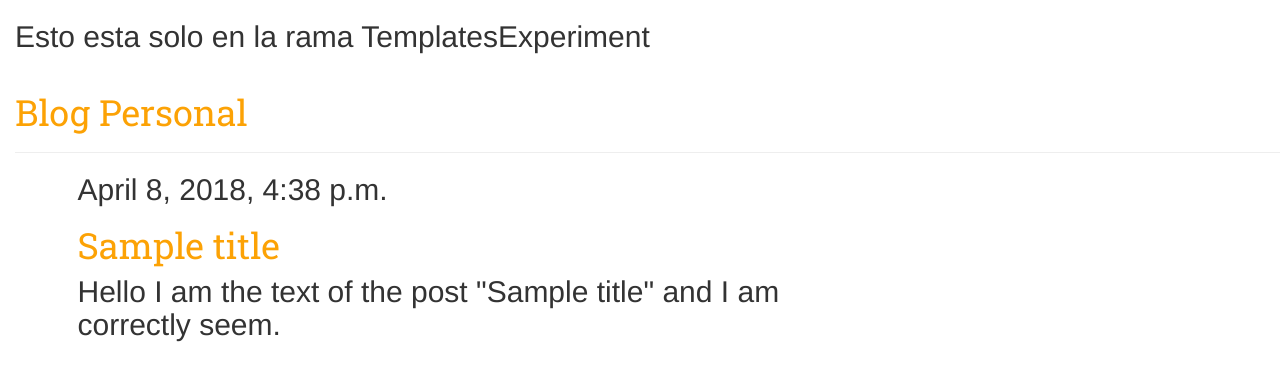
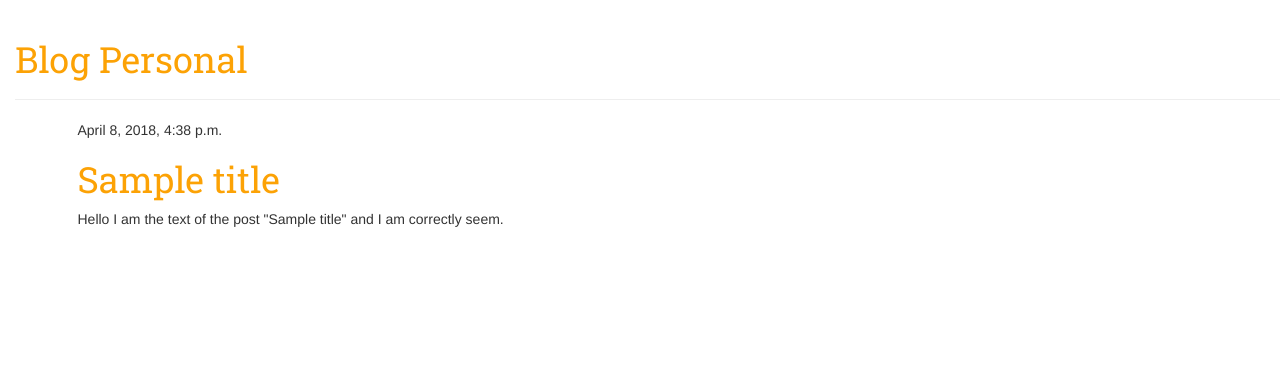
Before and after one commit to Caritochoa/Blog1, a Django app: page / in a window 1280 px wide. Shown: the top 381 px of the page. Run offline with Django 3.2, Linux system fonts and the light colour scheme; data comes from the database, SQL or seed files in the repository; some libraries are stand-ins or nearby versions.

Commit message:
un cambio poco importante

```diff
--- a/Blog/templates/blog/base.html
+++ b/Blog/templates/blog/base.html
@@ -3,7 +3,6 @@
 <html>
         <head>
             <title> Mi Blog Personal</title>
-            <h2>Esto esta solo en la rama TemplatesExperiment<h2>
             <link rel="stylesheet" href="//maxcdn.bootstrapcdn.com/bootstrap/3.2.0/css/bootstrap.min.css">
           	<link rel="stylesheet" href="//maxcdn.bootstrapcdn.com/bootstrap/3.2.0/css/bootstrap-theme.min.css">
           	<link rel="stylesheet" href="{% static 'css/blog.css' %}">
```
